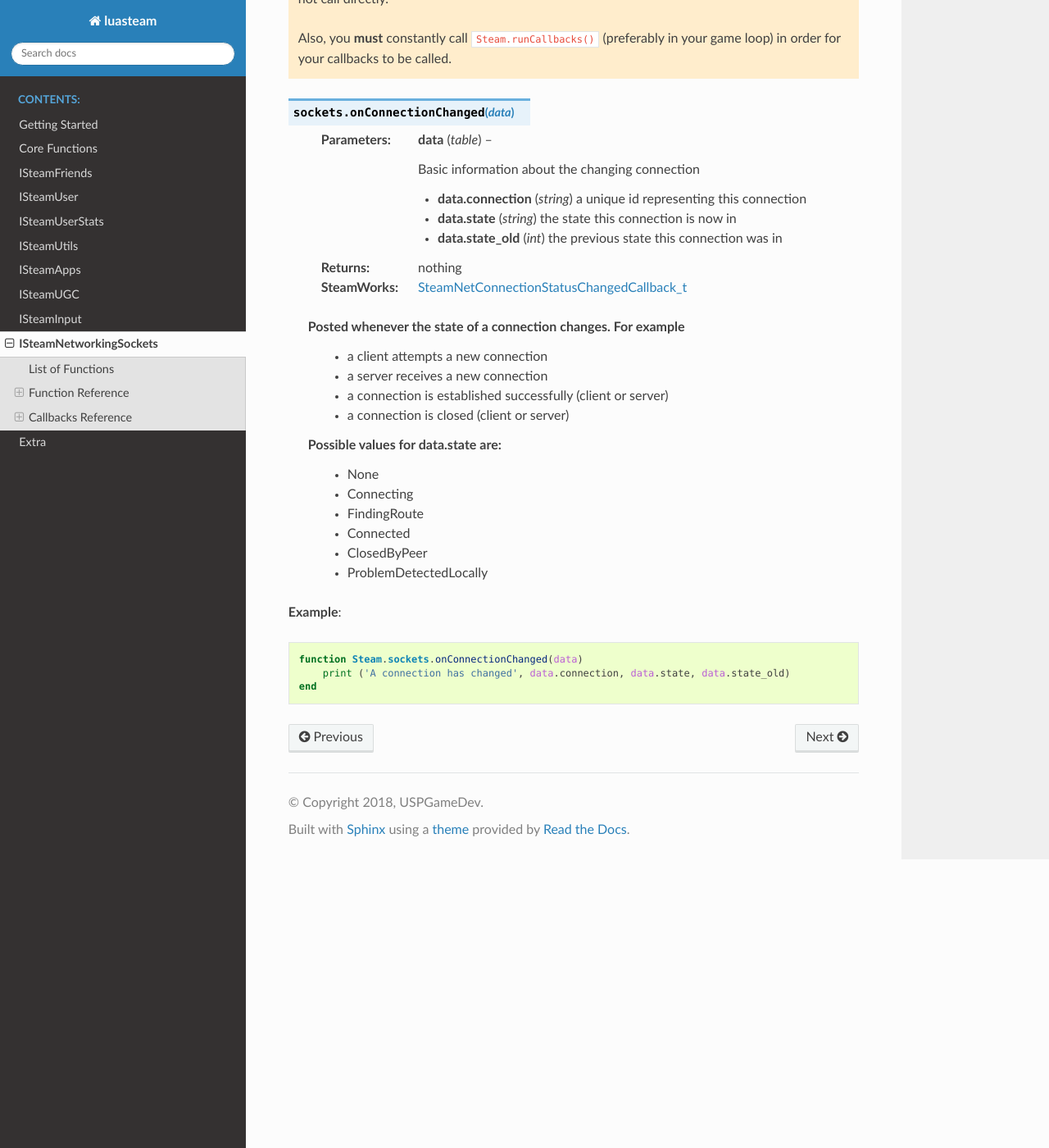
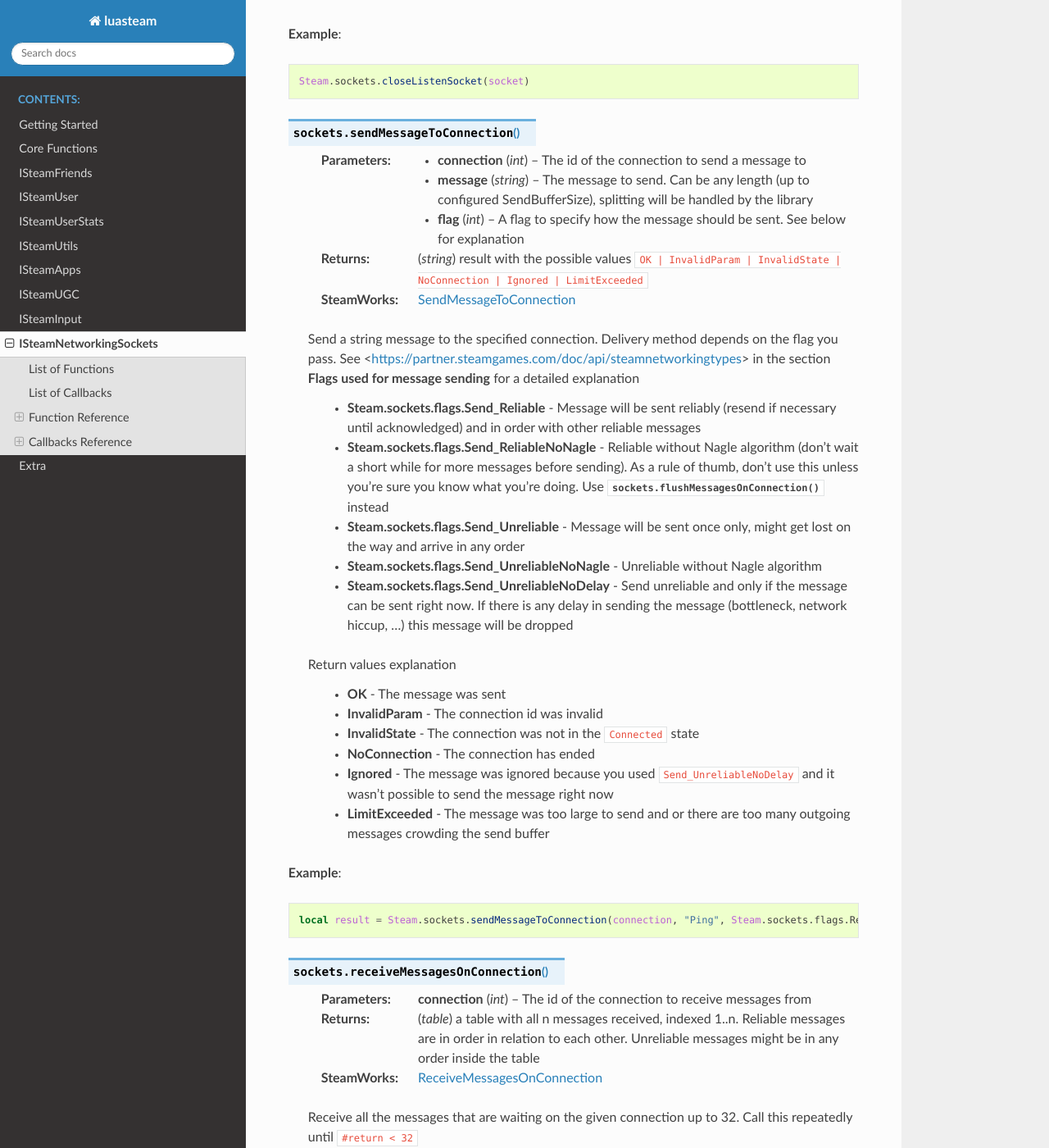
Before and after one commit to uspgamedev/luasteam, a Sphinx documentation site: the page built from docs/sockets.rst, in a window 1280 px wide and 1400 px high, scrolled down 2478 px. Shown: the whole window at 82% size. Built offline with Sphinx 7.4.7 and the Read the Docs theme 2.0.0, drawn with Linux system fonts in a browser that asks for light colours; some of the changed text lies outside the part shown.

Commit message:
Add send and receive message methods

```diff
--- a/docs/sockets.rst
+++ b/docs/sockets.rst
@@ -10,7 +10,13 @@ List of Functions
 * :func:`sockets.acceptConnection`
 * :func:`sockets.closeConnection`
 * :func:`sockets.closeListenSocket`
+* :func:`sockets.sendMessageToConnection`
+* :func:`sockets.receiveMessagesOnConnection`
 
+List of Callbacks
+-----------------
+
+* :func:`sockets.onConnectionChanged`
 
 Function Reference
 ------------------
@@ -35,7 +41,7 @@ Function Reference
     :returns: (`userdata`) a socket object
     :SteamWorks: `ConnectByIPAddress <https://partner.steamgames.com/doc/api/ISteamNetworkingSockets#ConnectByIPAddress>`_
 
-    Connect to a given adress as a "client". If you want to change any networking settings, you need pass these options on creation. Implement the callback **TODO** to be notified about connection events.
+    Connect to a given adress as a "client". If you want to change any networking settings, you need pass these options on creation. Implement the callback :func:`sockets.onConnectionChanged` to be notified about connection events.
 
 **Example**::
 
@@ -47,7 +53,13 @@ Function Reference
     :returns: (`string`) result with the possible values ``OK | InvalidParam | InvalidState``
     :SteamWorks: `AcceptConnection <https://partner.steamgames.com/doc/api/ISteamNetworkingSockets#AcceptConnection>`_
 
-    Accept a connection that was received via the callback **TODO**. This will move the connection from the "connecting" state to the "connected" state.
+    Accept a connection that was received via the callback :func:`sockets.onConnectionChanged`. This will move the connection from the ``Connecting`` state to the ``Connected`` state.
+
+    Return values explanation
+
+            * **OK** - The connection was accepted
+            * **InvalidParam** - The connection id was invalid
+            * **InvalidState** - The connection was not in the ``Connecting`` state
 
 **Example**::
 
@@ -77,6 +89,49 @@ Function Reference
 **Example**::
 
     Steam.sockets.closeListenSocket(socket)
+
+.. function:: sockets.sendMessageToConnection()
+
+    :param int connection: The id of the connection to send a message to
+    :param string message: The message to send. Can be any length (up to configured SendBufferSize), splitting will be handled by the library
+    :param int flag: A flag to specify how the message should be sent. See below for explanation
+    :returns: (`string`) result with the possible values ``OK | InvalidParam | InvalidState | NoConnection | Ignored | LimitExceeded``
+    :SteamWorks: `SendMessageToConnection <https://partner.steamgames.com/doc/api/ISteamNetworkingSockets#SendMessageToConnection>`_
+
+    Send a string message to the specified connection. Delivery method depends on the flag you pass. See <https://partner.steamgames.com/doc/api/steamnetworkingtypes> in the section **Flags used for message sending** for a detailed explanation
+
+        * **Steam.sockets.flags.Send_Reliable** - Message will be sent reliably (resend if necessary until acknowledged) and in order with other reliable messages
+        * **Steam.sockets.flags.Send_ReliableNoNagle** - Reliable without Nagle algorithm (don't wait a short while for more messages before sending). As a rule of thumb, don't use this unless you're sure you know what you're doing. Use :func:`sockets.flushMessagesOnConnection` instead
+        * **Steam.sockets.flags.Send_Unreliable** - Message will be sent once only, might get lost on the way and arrive in any order
+        * **Steam.sockets.flags.Send_UnreliableNoNagle** - Unreliable without Nagle algorithm
+        * **Steam.sockets.flags.Send_UnreliableNoDelay** - Send unreliable and only if the message can be sent right now. If there is any delay in sending the message (bottleneck, network hiccup, ...) this message will be dropped
+
+    Return values explanation
+
+            * **OK** - The message was sent
+            * **InvalidParam** - The connection id was invalid
+            * **InvalidState** - The connection was not in the ``Connected`` state
+            * **NoConnection** - The connection has ended
+            * **Ignored** - The message was ignored because you used ``Send_UnreliableNoDelay`` and it wasn't possible to send the message right now
+            * **LimitExceeded** - The message was too large to send and or there are too many outgoing messages crowding the send buffer
+
+**Example**::
+
+    local result = Steam.sockets.sendMessageToConnection(connection, "Ping", Steam.sockets.flags.Reliable)
+
+.. function:: sockets.receiveMessagesOnConnection()
+
+    :param int connection: The id of the connection to receive messages from
+    :returns: (`table`) a table with all n messages received, indexed 1..n. Reliable messages are in order in relation to each other. Unreliable messages might be in any order inside the table
+    :SteamWorks: `ReceiveMessagesOnConnection <https://partner.steamgames.com/doc/api/ISteamNetworkingSockets#ReceiveMessagesOnConnection>`_
+
+    Receive all the messages that are waiting on the given connection up to 32. Call this repeatedly until ``#return < 32``
+
+    A result table might look like this: ``{ 1 = "Some message", 2 = "Another message", 3 = "Yet another message" }``
+
+**Example**::
+
+    local messages Steam.sockets.receiveMessagesOnConnection(socket)
 
 Callbacks Reference
 -------------------
```
Also changed, not shown: 1 other file.
